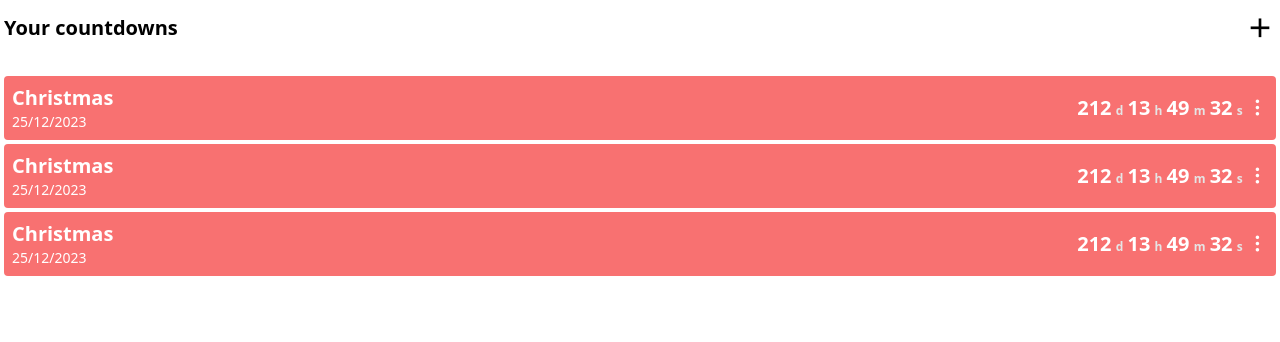
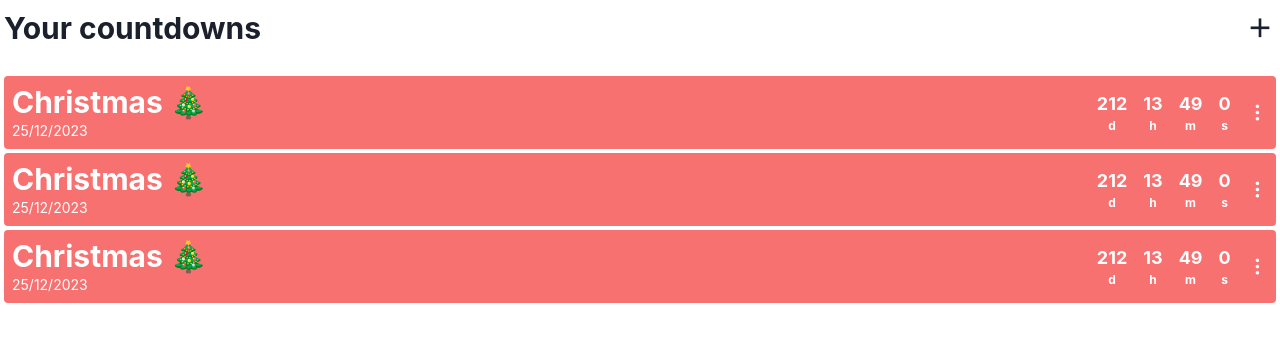
Before and after one commit to YinChuRijnaard/dayz-left, a React (Vite) app: page / in a window 1280 px wide. Shown: the top 342 px of the page. Built offline with nearby package versions, Linux system fonts and the light colour scheme.

Commit message:
Added Chakra UI

```diff
--- a/package.json
+++ b/package.json
@@ -8,9 +8,11 @@
     "preview": "vite preview"
   },
   "dependencies": {
+    "@chakra-ui/react": "^2.2.1",
     "@emotion/react": "^11.9.3",
     "@emotion/styled": "^11.9.3",
     "@mui/material": "^5.8.6",
+    "framer-motion": "^6.3.16",
     "react": "^18.0.0",
     "react-dom": "^18.0.0",
     "remixicon": "^2.5.0"
--- a/src/App.tsx
+++ b/src/App.tsx
@@ -1,12 +1,39 @@
+// Dependency imports
+import {
+  Modal,
+  ModalOverlay,
+  ModalContent,
+  ModalBody,
+  useDisclosure,
+  Heading,
+  Input,
+} from "@chakra-ui/react";
+
+// Component imports
 import Entry from "./components/Entry";
 
 const App = () => {
+  const { isOpen, onOpen, onClose } = useDisclosure();
+
   return (
     <main className="min-w-max select-none p-1">
       <div className="flex items-center justify-between">
-        <h1 className="text-xl font-bold">Your countdowns</h1>
-        <i className="ri-add-fill ri-2x"></i>
+        <Heading size="lg">Your countdowns</Heading>
+        <i className="ri-add-fill ri-2x" onClick={onOpen}></i>
       </div>
+
+      <Modal isOpen={isOpen} onClose={onClose}>
+        <ModalOverlay />
+        <ModalContent>
+          <div className="flex items-center justify-between p-1">
+            <Heading size="lg">Add countdown</Heading>
+            <i className="ri-close-fill ri-2x" onClick={onClose}></i>
+          </div>
+          <ModalBody>
+            <Input placeholder="Basic usage" />
+          </ModalBody>
+        </ModalContent>
+      </Modal>
 
       <br />
 
--- a/src/components/Entry.tsx
+++ b/src/components/Entry.tsx
@@ -1,30 +1,41 @@
+// Dependency imports
+import { Heading, Text } from "@chakra-ui/react";
+
 const Entry = () => {
   return (
-    <section className="flex justify-between rounded bg-red-400 p-2 text-white">
+    <section className="flex rounded bg-red-400 p-2 text-white">
       <div>
-        <h1 className="text-xl font-bold">Christmas</h1>
-        <p className="text-sm">25/12/2023</p>
+        <Heading size="lg">Christmas 🎄</Heading>
+        <Text fontSize="sm">25/12/2023</Text>
       </div>
 
-      <div className="ml-auto mr-0.5 flex items-center justify-center font-bold">
-        <p className="text-xl">212</p>
-        &nbsp;
-        <sub className="text-neutral-200">d</sub>
-        &nbsp;
-        <p className="text-xl">13</p>
-        &nbsp;
-        <sub className="text-neutral-200">h</sub>
-        &nbsp;
-        <p className="text-xl">49</p>
-        &nbsp;
-        <sub className="text-neutral-200">m</sub>
-        &nbsp;
-        <p className="text-xl">32</p>
-        &nbsp;
-        <sub className="text-neutral-200">s</sub>
+      <div className="ml-auto mr-2 flex items-center space-x-4 font-bold">
+        {/* Days */}
+        <span className="flex flex-col items-center">
+          <Text fontSize="lg">212</Text>
+          <Text fontSize="xs">d</Text>
+        </span>
+
+        {/* Hours */}
+        <span className="flex flex-col items-center">
+          <Text fontSize="lg">13</Text>
+          <Text fontSize="xs">h</Text>
+        </span>
+
+        {/* Minutes */}
+        <span className="flex flex-col items-center">
+          <Text fontSize="lg">49</Text>
+          <Text fontSize="xs">m</Text>
+        </span>
+
+        {/* Seconds */}
+        <span className="flex flex-col items-center">
+          <Text fontSize="lg">0</Text>
+          <Text fontSize="xs">s</Text>
+        </span>
       </div>
 
-      <div className="ml-0.5 flex items-center justify-center">
+      <div className="ml-2 flex items-center justify-center">
         <i className="ri-more-2-fill ri-lg"></i>
       </div>
     </section>
--- a/src/main.tsx
+++ b/src/main.tsx
@@ -1,13 +1,22 @@
+// Framework imports
 import React from "react";
 import ReactDOM from "react-dom/client";
+
+// Dependency imports
+import { ChakraProvider } from "@chakra-ui/react";
 import "remixicon/fonts/remixicon.css";
+
+// Component imports
 import App from "./App";
 
+// Style imports
 import "./index.css";
 
 ReactDOM.createRoot(document.getElementById("root")!).render(
   <React.StrictMode>
-    <App />
+    <ChakraProvider>
+      <App />
+    </ChakraProvider>
   </React.StrictMode>
 );
 
```
Also changed, not shown: 1 other file (tests, documents, lock files or other folders).
